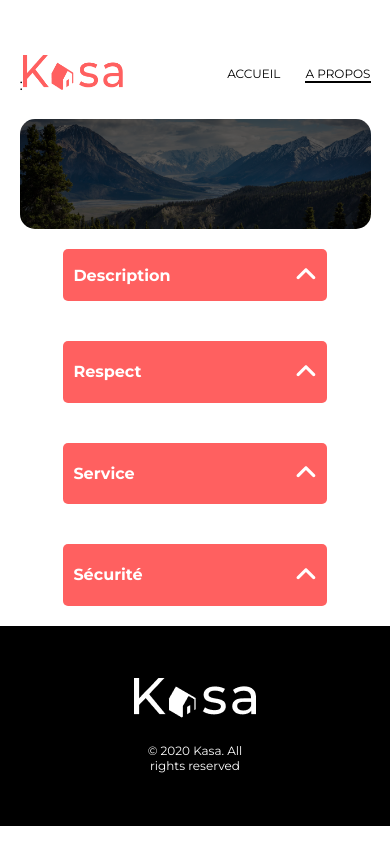
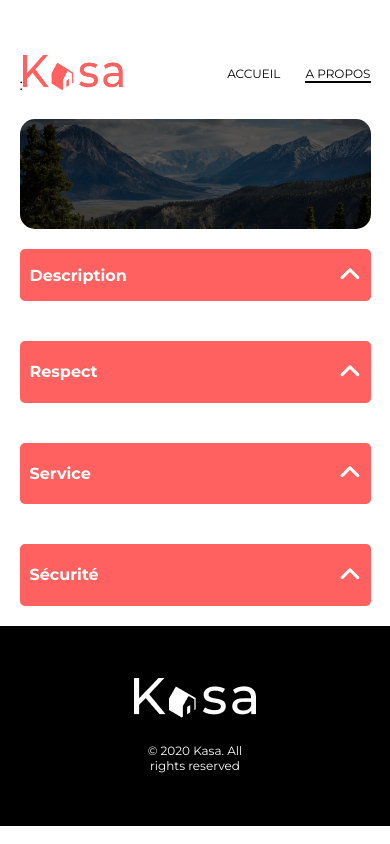
Before and after one commit to jorisbertier/Kasa, a React (Create React App) app: page /about in a window 390 px wide. Built offline with nearby package versions, Linux system fonts and the light colour scheme.

Commit message:
add style

```diff
--- a/src/components/DropDown/index.jsx
+++ b/src/components/DropDown/index.jsx
@@ -6,7 +6,7 @@ function DropDown({title, width, margin = "", height, isOpen, setIsOpen}) {
     function handleOpen() {
         setIsOpen(!isOpen)
     }
-    console.log(isOpen)
+
     return (
         <div className="about__dropDown" style={{ width: width , margin: margin, height: height}}>
             <h4 className="about__dropDown--title">{title}</h4>
--- a/src/pages/About/About.scss
+++ b/src/pages/About/About.scss
@@ -33,3 +33,9 @@
         padding-bottom: 40px;
     }
 }
+
+@media only screen and (max-width: 768px) {
+    .about__wrapper--text {
+        width: 94%;
+    }
+}
--- a/src/pages/About/index.jsx
+++ b/src/pages/About/index.jsx
@@ -1,7 +1,7 @@
 import image from '../../assets/images/montain.png'
 import Banner from '../../components/Banner'
 import DropDown from '../../components/DropDown'
-import { useState } from 'react'
+import { useState, useEffect } from 'react'
 
 function About() {
 
@@ -9,36 +9,47 @@ function About() {
     const [isOpenRespect, setIsOpenRespect] = useState(false)
     const [isOpenService, setIsOpenService] = useState(false)
     const [isOpenSecure, setIsOpenSecure] = useState(false)
+    const [resize, setResize] = useState(window.innerWidth)
+
+    useEffect(() => {
+
+            const handleSize= () => {
+                setResize(window.innerWidth)
+            }
+            window.addEventListener('resize', handleSize)
+
+            return () => {
+                window.removeEventListener('resize', handleSize)
+            }
+        }, [])
+
+    const dropDownSize = resize <= 768 ? '100%' : '75%';
 
     return(
         <div>
             <Banner image={image} />
             <div className='about__wrapper'>
                 <div>
-                    {/* <DropDown title="Description" width="75%" margin="0 auto" heigth="52px" isOpen={isOpenDescription} setIsOpen={setIsOpenDescription}/>
-                    {isOpenDescription && (<p className='about__wrapper--text'>Les annonces postées sur Kasagarantissent une fiabilité totale.Les photos sont conformes au logements, et toutes
-                        les informations régulièrement vérifiées par nos équipes.
-                    </p>)} */}
-                    <DropDown title="Description" width="75%" margin="0 auto" height="52px" isOpen={isOpenDescription} setIsOpen={setIsOpenDescription}/>
+                    <DropDown title="Description" width={dropDownSize} margin="0 auto" height="52px" isOpen={isOpenDescription} setIsOpen={setIsOpenDescription}/>
                     <p className={`about__wrapper--text ${isOpenDescription ? 'open' : ''}`}>
                         Les annonces postées sur Kasagarantissent une fiabilité totale.Les photos sont conformes au logements, et toutes
                         les informations régulièrement vérifiées par nos équipes.
                     </p>
                 </div>
                 <div>
-                    <DropDown title="Respect" width="75%" margin="0 auto" heigth="52px" isOpen={isOpenRespect} setIsOpen={setIsOpenRespect}/>
+                    <DropDown title="Respect" width={dropDownSize} margin="0 auto" heigth="52px" isOpen={isOpenRespect} setIsOpen={setIsOpenRespect}/>
                     <p className={`about__wrapper--text ${isOpenRespect ? 'open' : ''}`}>La bienveillance fait partie des valeurs fondatrices de Kasa. Tout comportement discriminatoire ou de perturbation
                         du voisinage entraînera une exclusion de notre plateforme.
                     </p>
                 </div>
                 <div>
-                    <DropDown title="Service" width="75%" margin="0 auto" heigth="52px" isOpen={isOpenService} setIsOpen={setIsOpenService}/>
+                    <DropDown title="Service" width={dropDownSize} margin="0 auto" heigth="52px" isOpen={isOpenService} setIsOpen={setIsOpenService}/>
                     <p className={`about__wrapper--text ${isOpenService ? 'open' : ''}`}>La qualité du service est au coeur de notre engagement chez Kasa. Nous veillons à ce que chaque interaction, que
                         se soit avec nos hôtes ou nos locataires , soit empreinte de respect et de bienveillance.
                     </p>
                 </div>
                 <div>
-                    <DropDown title="Sécurité" width="75%" margin="0 auto" heigth="52px" isOpen={isOpenSecure} setIsOpen={setIsOpenSecure}/>
+                    <DropDown title="Sécurité" width={dropDownSize} margin="0 auto" heigth="52px" isOpen={isOpenSecure} setIsOpen={setIsOpenSecure}/>
                     <p className={`about__wrapper--text ${isOpenSecure ? 'open' : ''}`}>La  sécurité est la priorité de Kasa. Aussi bien pour nos hôtes que pour nos voyageurs, chaque logement, correspond aux critères
                         de sécurité établis par nos services. En laissant une note aussi bien à l'hôte qu'au locataire, cela permet à nos équipes de vérifier que les standarts sont bien réspectés
                         .Nous organisonségalment des ateliers sur la sécurité domestique pour nos hôtes.
--- a/src/pages/AboutRental/index.jsx
+++ b/src/pages/AboutRental/index.jsx
@@ -16,7 +16,7 @@ function AboutRental() {
     const rent = data.reduce((acc,element) => {
         return element.id === idRent ? element : acc
     });
-    console.log(rent)
+
     return (
         <div className="wrapper">
             <div className="carrusel__wrapper">
```
